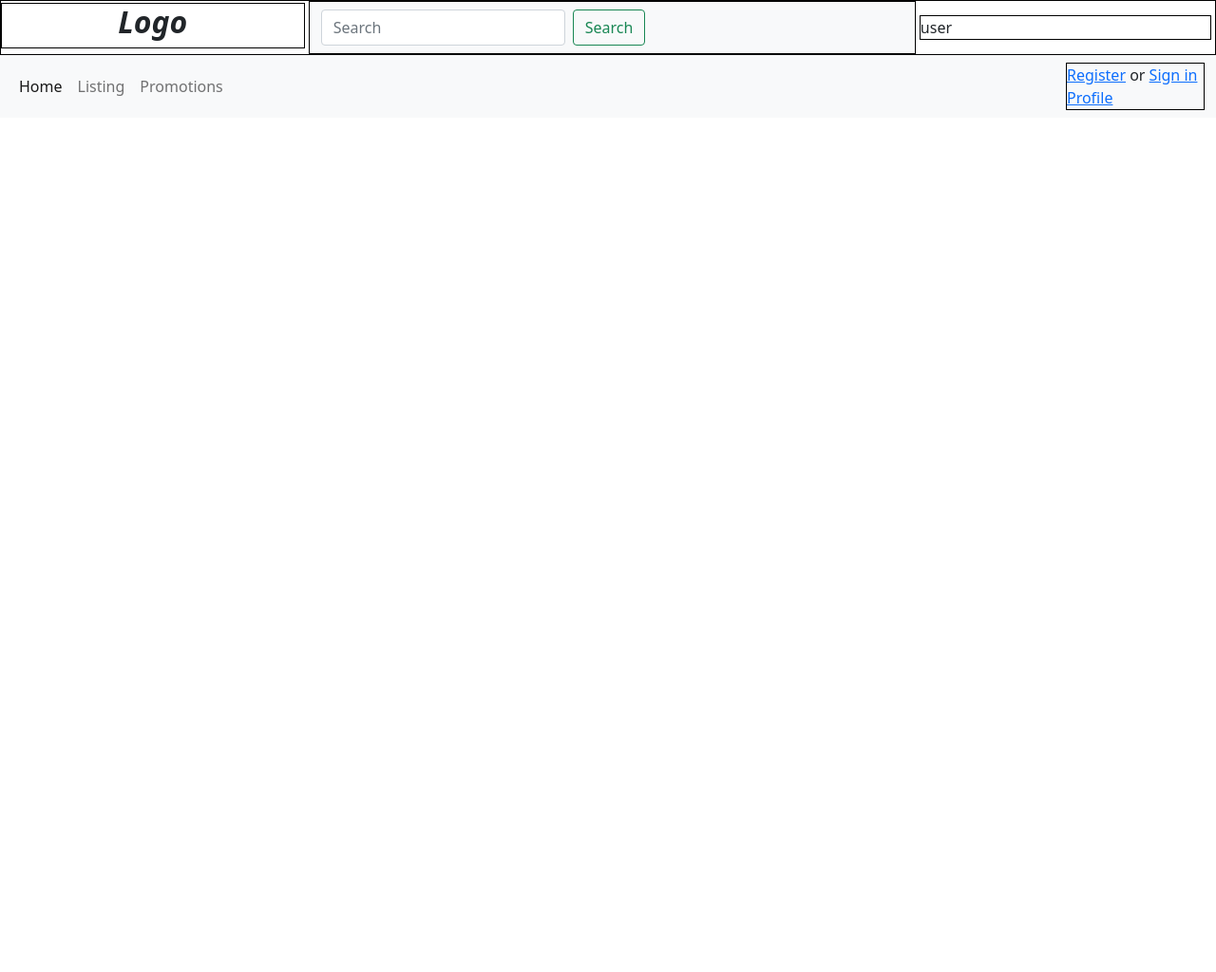
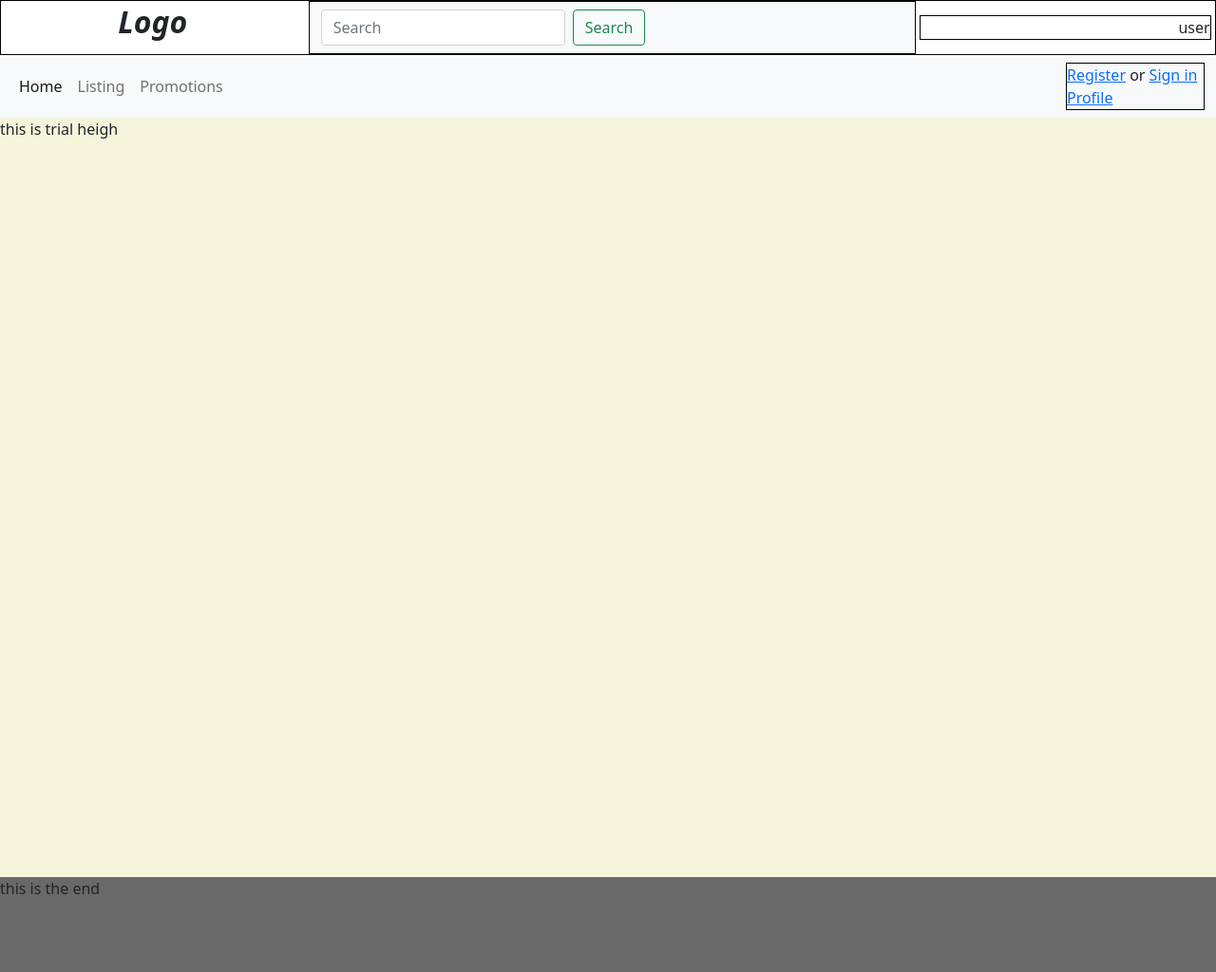
Before and after one commit to OverTime667/FInalProject, a PHP site: page /final_project.php in a window 1280 px wide. Shown: the whole page at 95% size. Before the commit the page ends 116 px from the top, so only its background shows below. Run offline with PHP 8.4, Linux system fonts and the light colour scheme.

Commit message:
some changes

```diff
--- a/final_project.php
+++ b/final_project.php
@@ -30,7 +30,7 @@
         <nav class="navbar navbar-light bg-light">
             <div class="container-fluid">
                 <form class="d-flex">
-                <input class="form-control me-2" type="search" placeholder="Search" aria-label="Search">
+                <input class="form-control me-2" type="search" placeholder="Search" aria-label="Search" >
                 <button class="btn btn-outline-success" type="submit">Search</button>
                 </form>
             </div>
@@ -59,10 +59,10 @@
                             <a class="nav-link active" aria-current="page" href="final_project.php">Home</a>
                         </li>
                         <li class="nav-item">
-                            <a class="nav-link" href="#">Listing</a>
+                            <a class="nav-link" href="listing.php">Listing</a>
                         </li>
                         <li class="nav-item">
-                            <a class="nav-link" href="#">Promotions</a>
+                            <a class="nav-link" href="promotions.php">Promotions</a>
                         </li>
                     </ul>
                     <div id="registerAndProfile">
@@ -74,5 +74,17 @@
         </nav>
     </div>
 
+    <!-- Body of page Starts here -->
+    <div id="bodyPage">
+
+    this is trial heigh
+
+    </div>
+
+    <!-- end of Page -->
+    <footer>
+        this is the end
+    </footer>
+
 </body>
 </html>
--- a/style.css
+++ b/style.css
@@ -1,4 +1,5 @@
 
+/* Css for the main pages */
 #headerDiv{
     width: 100%;
     border: 1px solid black;
@@ -6,7 +7,7 @@
 }
 
 #logo{
-    border: 1px solid black;
+
     display: inline-block;
     width: 25%;
     font-style:oblique;
@@ -23,7 +24,9 @@
 #currentUserInfo{
     border: 1px solid black;
     display: inline-block;
+    text-align: end;
     width: 24%;
+
 }
 
 #registerAndProfile{
@@ -31,3 +34,12 @@
     width: 200px;
     margin-left: 70%
 }
+
+#bodyPage{
+    background-color: beige;
+    height: 800px;
+}
+footer{
+    background-color:dimgray;
+    height: 100px;
+}
```
Also changed, not shown: listing.php (added), promotions.php (added), register.php (added).
